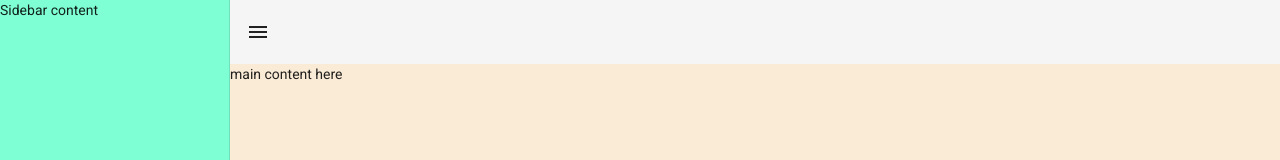
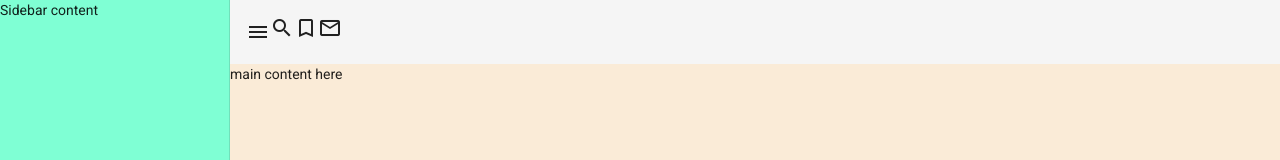
Before and after one commit to s0haibzafar/Order-App, an Angular app: page / in a window 1280 px wide. Shown: the top 160 px of the page. Built offline with nearby package versions, Linux system fonts and the light colour scheme.

Commit message:
Add icon on tool bar

```diff
--- a/src/app/admin/home/home.component.html
+++ b/src/app/admin/home/home.component.html
@@ -7,6 +7,11 @@
             <div class="toolbar">
                 <mat-toolbar>
                     <mat-icon  (click)="sidebar.toggle()">menu</mat-icon>
+                    <div class="box">
+                        <mat-icon>search</mat-icon>
+                        <mat-icon>bookmark_border</mat-icon>
+                        <mat-icon>mail_outline</mat-icon>
+                    </div>
                 </mat-toolbar>
             </div>
             <div class="main">
```
